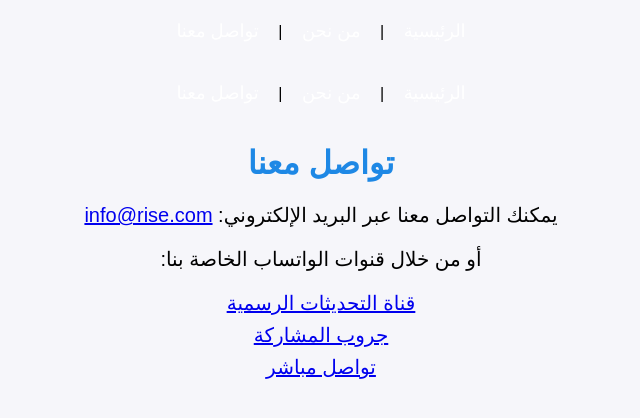
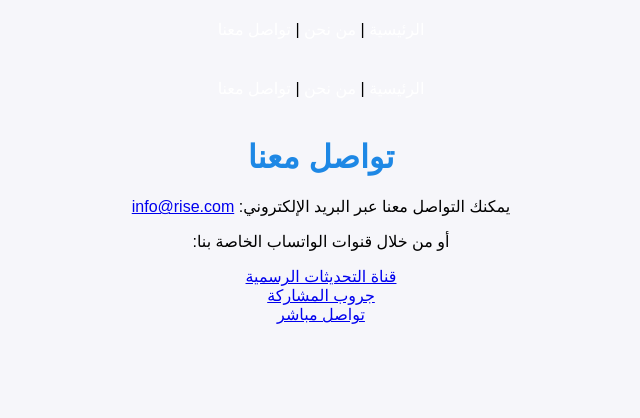
Before and after one commit to M781-says/Rise.website, a plain HTML site: page contact.html in a window 1280 px wide. Shown: the whole page, without its empty margins (319-959 px from the left). Drawn offline with Linux system fonts and the light colour scheme.

Commit message:
Update style.css

```diff
--- a/style.css
+++ b/style.css
@@ -20,8 +20,8 @@ nav {<nav>
 nav a {
     color: #fff;
     text-decoration: none;
-    margin: 0 15px;
-    font-size: 18px;
+    margin: 0 15;
+    font-size: 18;
 }
 
 nav a:hover {
@@ -31,12 +31,12 @@ nav a:hover {
 h1 {
     color: #1e88e5;
     text-align: center;
-    margin-top: 20px;
+    margin-top: 20;
 }
 
 p, ul {
     text-align: center;
-    font-size: 20px;
+    font-size: 20;
 }
 
 ul {
@@ -44,5 +44,5 @@ ul {
     padding: 0;
 }
 ul li {
-    margin: 8px 0;
+    margin: 8 0;
 }
```
